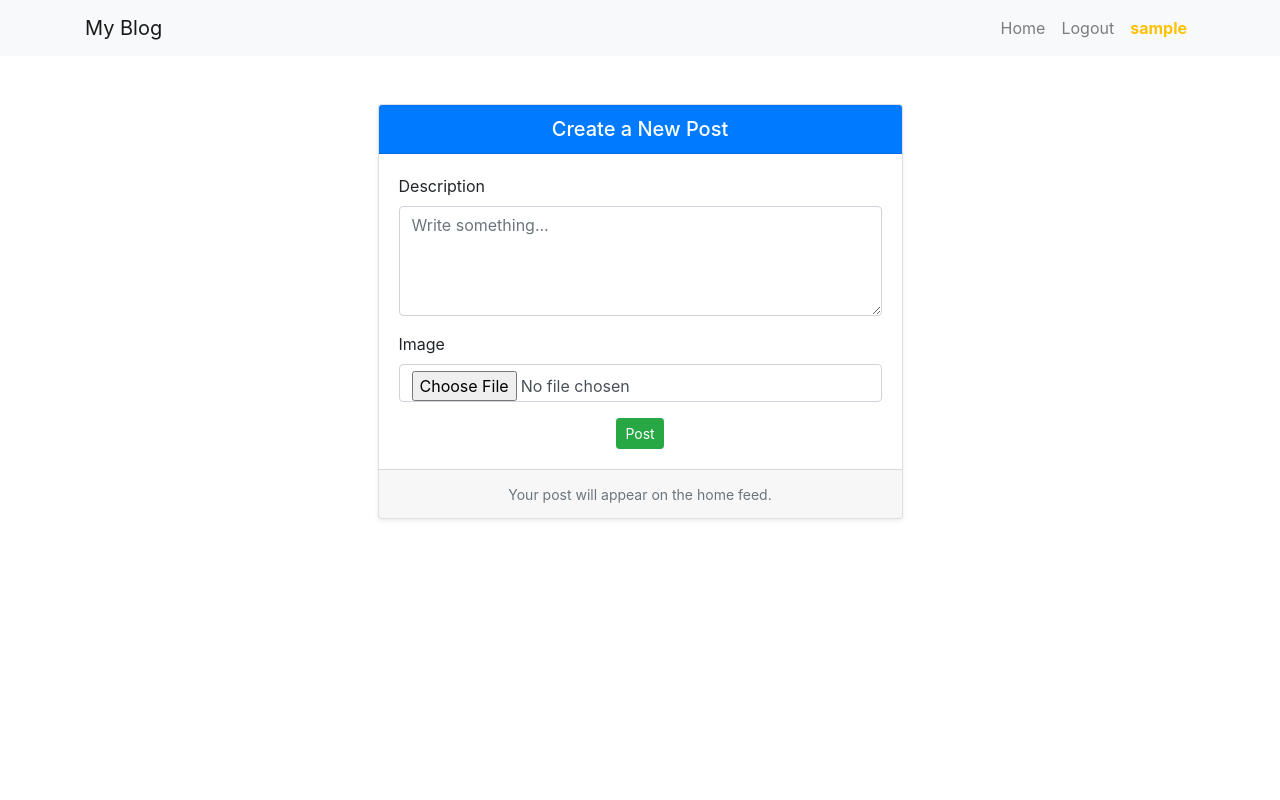
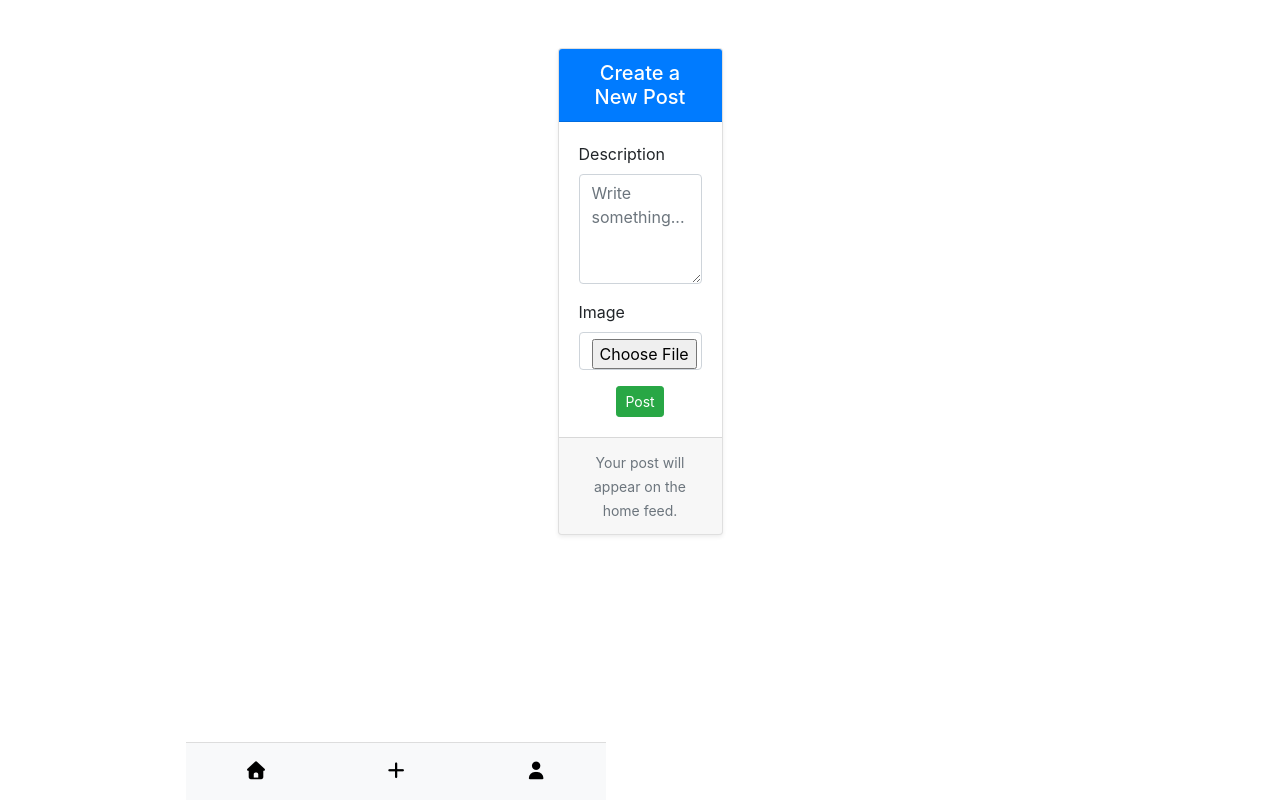
Before and after one commit to raahulydv7/django-blog-app, a Django app: page /add-post/ in a window 1280 px wide. Run offline with Django 5.2, Linux system fonts and the light colour scheme; the visitor is signed in with stand-in values (Sample User, id 1); some libraries are stand-ins or nearby versions.

Commit message:
update base remove nabar and add sticky footer with icons

```diff
--- a/blog_app/templates/blog_app/base.html
+++ b/blog_app/templates/blog_app/base.html
@@ -1,48 +1,72 @@
 <!DOCTYPE html>
 <html lang="en">
 <head>
-    <meta charset="UTF-8">
-    <meta name="viewport" content="width=device-width, initial-scale=1.0">
-    <title>{% block title %}My Blog{% endblock title %}</title>
+  <meta charset="UTF-8" />
+  <meta name="viewport" content="width=device-width, initial-scale=1.0" />
+  <title>{% block title %}My Blog{% endblock title %}</title>
 
-    <link href="https://cdn.jsdelivr.net/npm/bootstrap@4.6.2/dist/css/bootstrap.min.css" rel="stylesheet">
+  <link href="https://cdn.jsdelivr.net/npm/bootstrap@4.6.2/dist/css/bootstrap.min.css" rel="stylesheet">
+  <link rel="stylesheet" href="https://cdnjs.cloudflare.com/ajax/libs/font-awesome/7.0.0/css/all.min.css" integrity="sha512-DxV+EoADOkOygM4IR9yXP8Sb2qwgidEmeqAEmDKIOfPRQZOWbXCzLC6vjbZyy0vPisbH2SyW27+ddLVCN+OMzQ==" crossorigin="anonymous" referrerpolicy="no-referrer" />
+  <style>
+  body {
+    margin-bottom: 70px;
+    background-color: #fff;
+  }
+
+  .container {
+    max-width: 420px; /* Mobile-like width */
+    margin: 0 auto;
+  }
+
+  .footer {
+    max-width: 420px;
+    position: fixed;
+    bottom: 0;
+    left: 186px;
+    width: 50%;
+    background: #f8f9fa;
+    border-top: 1px solid #ddd;
+    padding: 10px 0;
+  }
+
+  .footer .nav-link {
+    color: #000;
+    font-weight: bold;
+    font-size: 14px;
+  }
+
+  .footer .nav-link i {
+    font-size: 18px;
+    color: #000;
+    font-weight: bold;
+  }
+
+  .footer .nav-link:hover {
+    color: #007bff;
+  }
+</style>
 </head>
 
 <body>
-    <nav class="navbar navbar-expand-lg navbar-light bg-light">
-        <div class="container">
-            <a class="navbar-brand" href="{% url 'home' %}">My Blog</a>
-            <button class="navbar-toggler" type="button" data-toggle="collapse" data-target="#navbarNav"
-                    aria-controls="navbarNav" aria-expanded="false" aria-label="Toggle navigation">
-                <span class="navbar-toggler-icon"></span>
-            </button>
 
-            <div class="collapse navbar-collapse" id="navbarNav">
-                <ul class="navbar-nav ml-auto">
-                    {% if request.user.is_authenticated %}
-                        <li class="nav-item">
-                            <a class="nav-link" href="{% url 'home' %}">Home</a>
-                        </li>
-                        <li class="nav-item">
-                            <a class="nav-link" href="{% url 'logout' %}">Logout</a>
-                        </li>
+  <div class="container mt-4">
+    {% block content %}{% endblock content %}
+  </div>
 
-                        <li class="nav-item">
-                            <span class="nav-link text-warning font-weight-bold">
-                                {{ request.user.username }}
-                            </span>
-                        </li>
-                    {% endif %}
-                </ul>
-            </div>
-        </div>
-    </nav>
 
-    <div class="container mt-4">
-        {% block content %}{% endblock content %}
-    </div>
+  <footer class="footer d-flex justify-content-around align-items-center">
+    <a href="{% url 'home' %}" class="nav-link text-center">
+      <i class="fa-solid fa-house"></i>
+    </a>
+    <a href="{% url 'add-post' %}" class="nav-link text-center">
+      <i class="fa-solid fa-plus"></i>
+    </a>
+    <a href="{% url 'user-profile' %}" class="nav-link text-center">
+      <i class="fa-solid fa-user"></i>
+    </a>
+  </footer>
 
-    <script src="https://code.jquery.com/jquery-3.6.0.slim.min.js"></script>
-    <script src="https://cdn.jsdelivr.net/npm/bootstrap@4.6.2/dist/js/bootstrap.bundle.min.js"></script>
+  <script src="https://code.jquery.com/jquery-3.6.0.slim.min.js"></script>
+  <script src="https://cdn.jsdelivr.net/npm/bootstrap@4.6.2/dist/js/bootstrap.bundle.min.js"></script>
 </body>
 </html>
```
